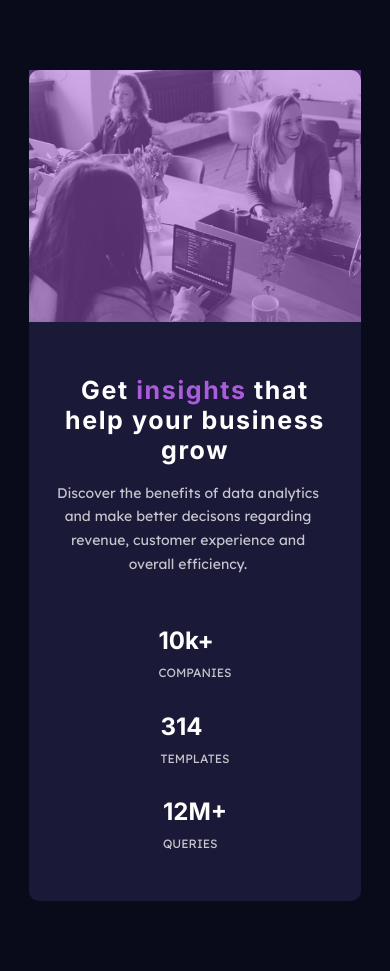
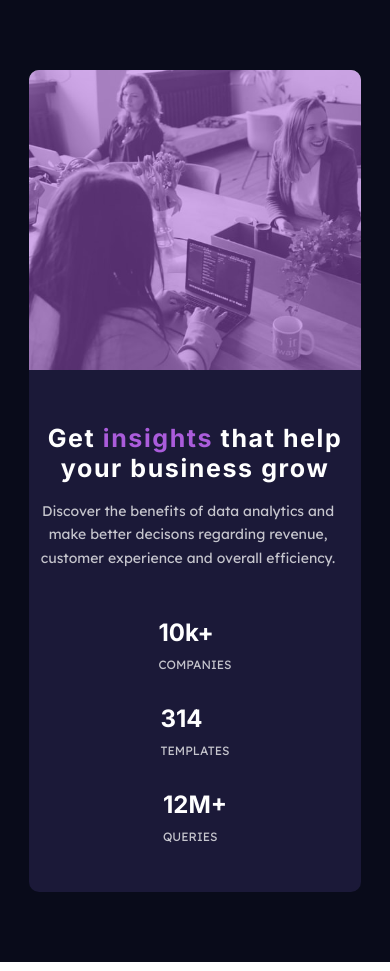
Before and after one commit to Rafeek306/card-component, a plain HTML site: page index.html in a window 390 px wide. Drawn offline with Linux system fonts and the light colour scheme.

Commit message:
Update responsive.css

```diff
--- a/css/responsive.css
+++ b/css/responsive.css
@@ -11,9 +11,10 @@
         padding: 70px 29px;
     }
     .card-left {
-        padding: 36px 23px;
+        padding: 36px 4px;
         order: 1;
         border-radius: 0 0 10px 10px;
+        overflow: auto;
         margin: 0;
         width: 100%;
         height: 100%;
@@ -21,14 +22,13 @@
 
     .card-right {
         width: 100%;
-        height: 252px;
+        height: 300px;
         border-radius: 10px 10px 0 0;
     }
-    .card-right img{
+    .overlay {
         width: 100%;
         height: 100%;
         border-radius: 10px 10px 0 0;
-
     }
 
     .card-info-1 h1 {
@@ -45,7 +45,7 @@
         flex-direction: column;
         justify-content: center;
         align-items: center;
-        padding: 2px 91px;
+        padding-right: 0;
     }
 
     .card-info-1 h1 {
```
